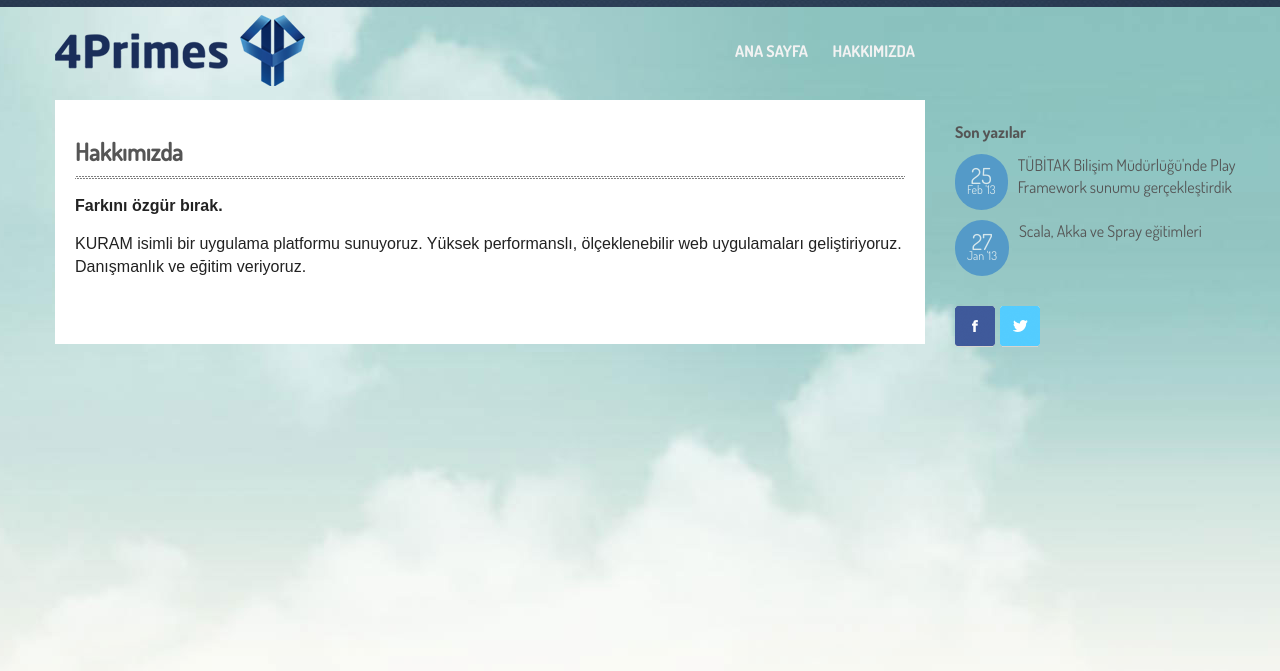
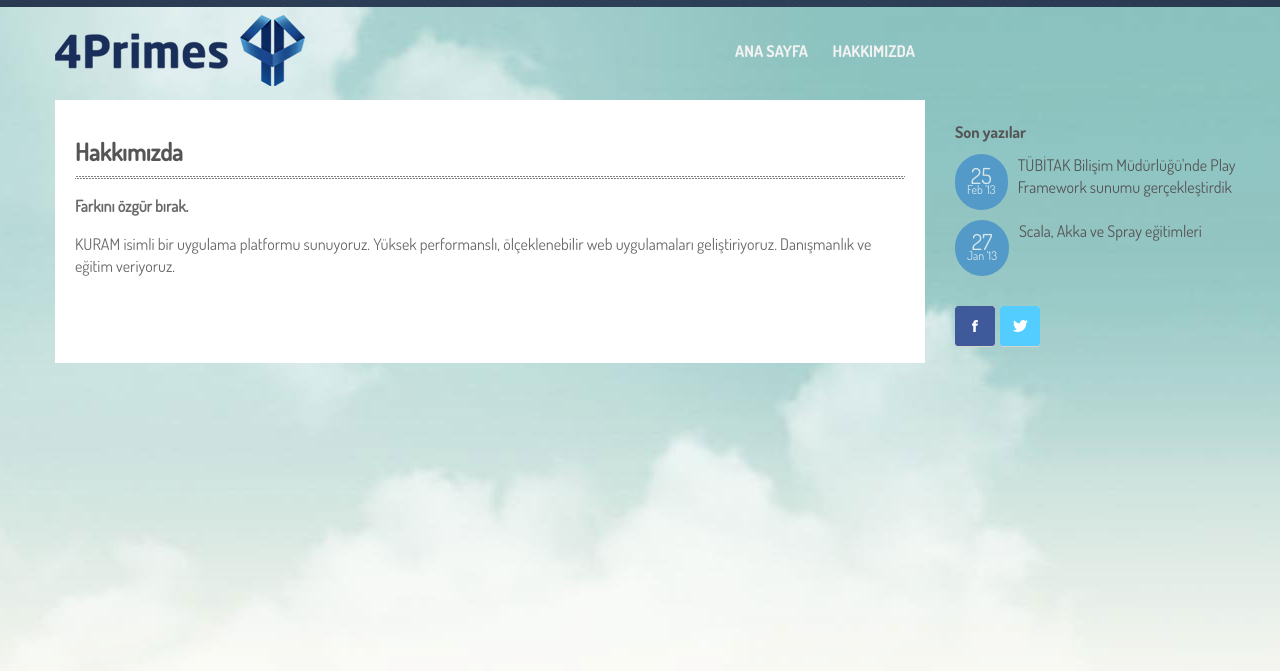
Before and after one commit to 4Primes/4primes.github.com, a Jekyll site: the page built from about.html, in a window 1280 px wide. Shown: the top 671 px of the page. Built offline with Jekyll 4.4.1, drawn with Linux system fonts in a browser that asks for light colours; nearby versions of some CDN libraries.

Commit message:
Hakkımızda stil düzeltmesi

```diff
--- a/about.html
+++ b/about.html
@@ -49,10 +49,12 @@ published: true
                     <ul class="posts detail">
                         <li>
                             <h2>Hakkımızda</h2>
-                            <p><b>Farkını özgür bırak.</b></p>
-                            <p>
-                            KURAM isimli bir uygulama platformu sunuyoruz. Yüksek performanslı, ölçeklenebilir web uygulamaları geliştiriyoruz. Danışmanlık ve eğitim veriyoruz.
-                            </p>
+                            <div class="section">
+                                <p><b>Farkını özgür bırak.</b></p>
+                                <p>
+                                KURAM isimli bir uygulama platformu sunuyoruz. Yüksek performanslı, ölçeklenebilir web uygulamaları geliştiriyoruz. Danışmanlık ve eğitim veriyoruz.
+                                </p>
+                            </div>
                         </li>
                     </ul>
 
```
